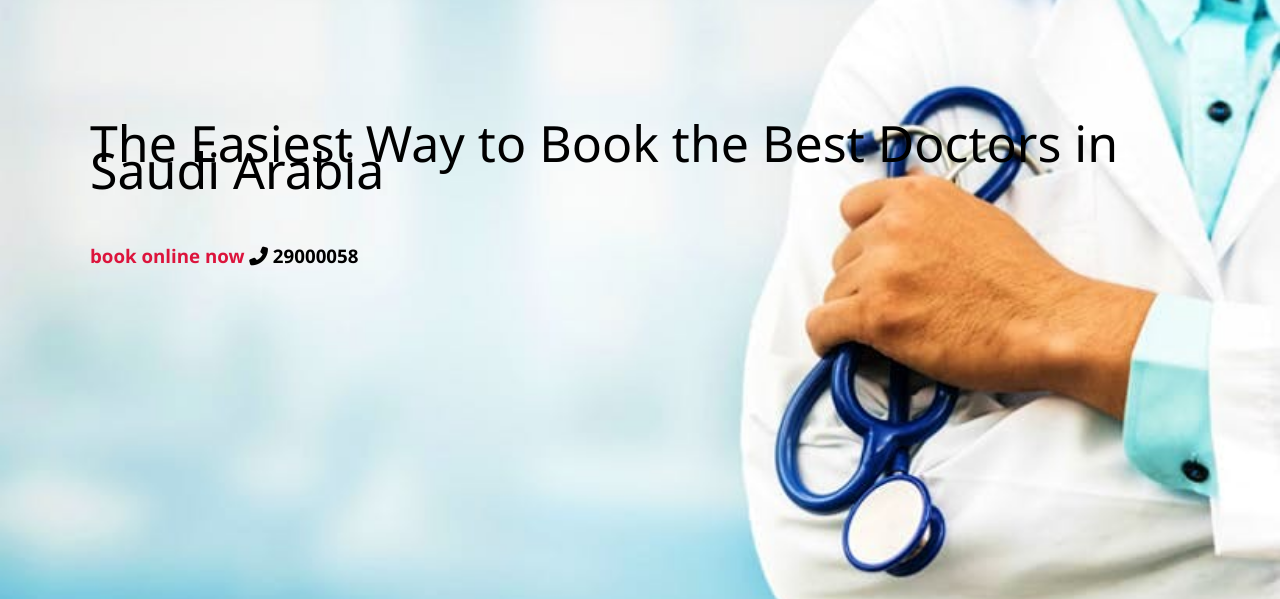
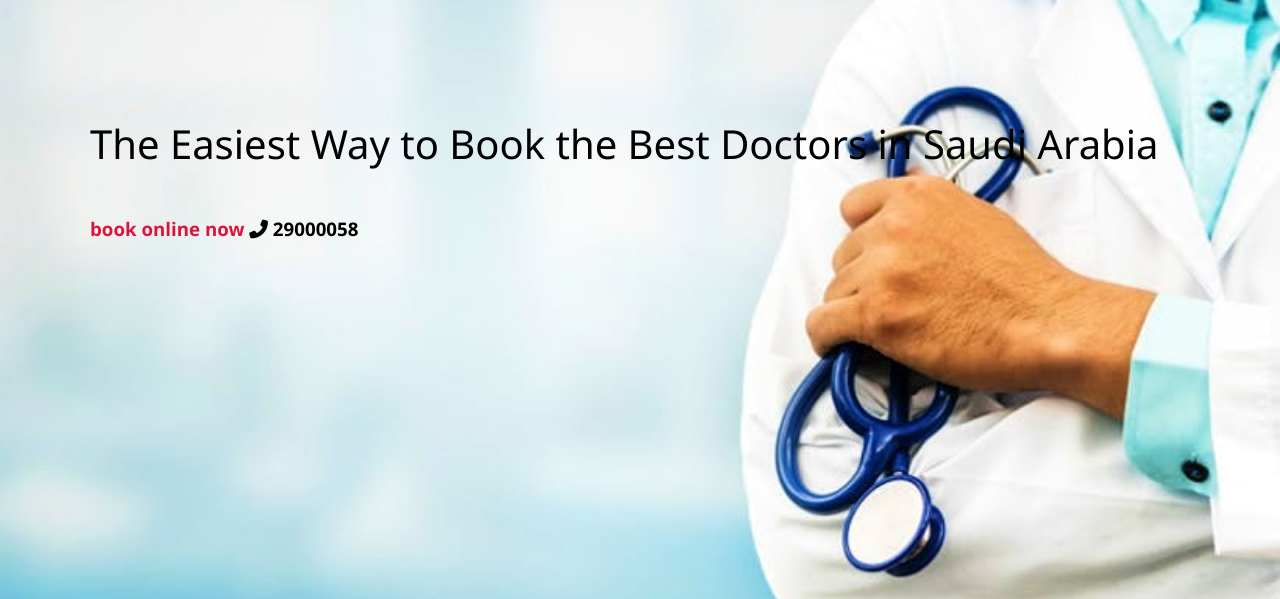
Before and after one commit to GhadeerAlenazi/final_project, a Django app: page /home/ in a window 1280 px wide. Shown: the part 67-666 px from the top of the page. Run offline with Django 3.2, Linux system fonts and the light colour scheme; some libraries are stand-ins or nearby versions.

Commit message:
edit style

```diff
--- a/static/CSS/style.css
+++ b/static/CSS/style.css
@@ -74,7 +74,7 @@ p{
        padding-top: 100px;
    }
    #slidshow .slidshow-contener p{
-       font-size: 50px;
+       font-size: 40px;
        padding: 20px 0;
        text-align: left ;
        color:black;
```
